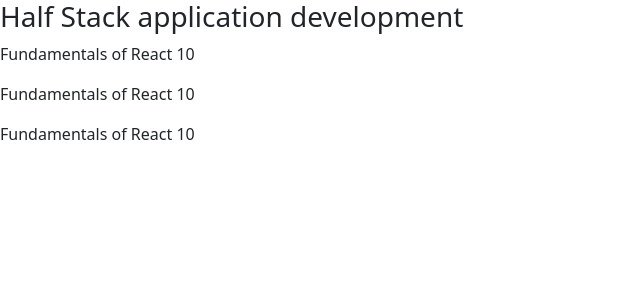
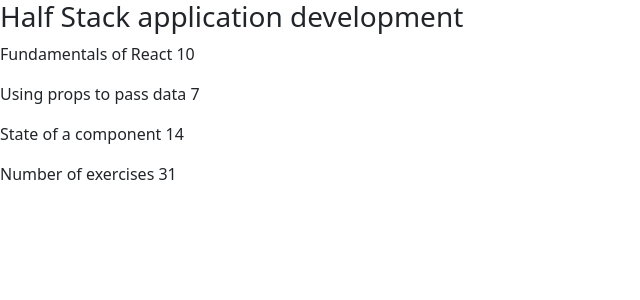
Before and after one commit to Peterzolo/Part1, a React (Create React App) app: page / in a window 1280 px wide. Shown: the top 300 px of the page, without its empty margins (0-640 px from the left). Built offline with nearby package versions, Linux system fonts and the light colour scheme.

Commit message:
Added total number

```diff
--- a/src/App.jsx
+++ b/src/App.jsx
@@ -5,17 +5,23 @@
   const course = "Half Stack application development";
   const part1 = "Fundamentals of React";
   const exercises1 = 10;
-  // const part2 = "Using props to pass data";
-  // const exercises2 = 7;
-  // const part3 = "State of a component";
-  // const exercises3 = 14;
+  const part2 = "Using props to pass data";
+  const exercises2 = 7;
+  const part3 = "State of a component";
+  const exercises3 = 14;
 
   return (
     <div>
       <Header course={course} />
-      <Content part1={part1} exercises1={exercises1} />
-      <Content part2={part1} exercises2={exercises1} />
-      <Content part3={part1} exercises3={exercises1} />
+      <Content
+        part1={part1}
+        exercises1={exercises1}
+        part2={part2}
+        exercises2={exercises2}
+        part3={part3}
+        exercises3={exercises3}
+      />
+      <p>Number of exercises {exercises1 + exercises2 + exercises3}</p>
     </div>
   );
 };
```
